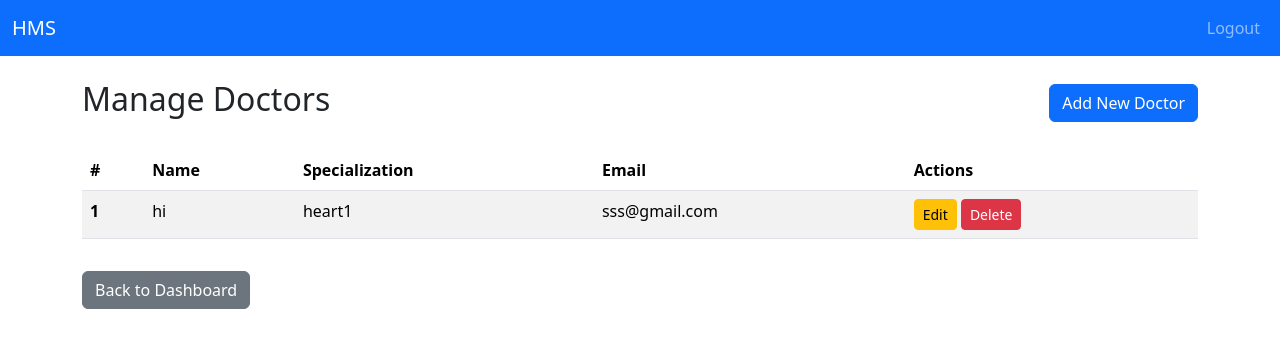
After one commit to Sujal0910/hospital-management-system, a Flask app: page /admin/doctors in a window 1280 px wide. The commit adds this page. Shown: the top 348 px of the page. Run offline with Flask 3, Linux system fonts and the light colour scheme; a user stored in the database is signed in.

Commit message:
Admin DashBoard

```diff
--- a/app.py
+++ b/app.py
@@ -1,8 +1,9 @@
 # Import necessary modules from Flask and its extensions
 from flask import Flask, render_template, request, redirect, url_for, flash
 from flask_sqlalchemy import SQLAlchemy
-from flask_login import UserMixin, LoginManager, login_user,logout_user,login_required
+from flask_login import UserMixin, LoginManager, login_user,logout_user,login_required,current_user
 from werkzeug.security import generate_password_hash, check_password_hash
+from functools import wraps
 import os
 
 # Get the absolute path of the directory where this file is located
@@ -86,6 +87,14 @@ class Treatment(db.Model):
 
     appointment = db.relationship('Appointment', backref=db.backref('treatment', uselist=False))
 
+def admin_required(f):
+    @wraps(f)
+    def decorated_function(*args, **kwargs):
+        if not current_user.is_authenticated or current_user.role != 'admin':
+            flash("You do not have permission to access this page.", "danger")
+            return redirect(url_for('login'))
+        return f(*args, **kwargs)
+    return decorated_function
 # --- Main Application Logic ---
 @app.route('/')
 def index():
@@ -100,8 +109,11 @@ def login():
         if user and user.check_password(password):
             login_user(user)
             flash('Logged in successfully!', 'success')
-            # For now, we'll just redirect to a placeholder. We'll build the dashboard next.
-            return redirect(url_for('index'))
+            if user.role == 'admin':
+                return redirect(url_for('admin_dashboard'))
+            # We will add redirects for doctors and patients here later
+            else:
+                return redirect(url_for('login'))
         else:
             flash('Invalid email or password.', 'danger')
 
@@ -113,5 +125,118 @@ def logout():
     logout_user()
     flash('You have been LoggedOut ','info')
     return redirect(url_for('login'))
+
+
+
+@app.route('/admin/dashboard')
+@login_required
+@admin_required
+def admin_dashboard():
+    return render_template('admin_dashboard.html')
+
+
+@app.route('/admin/add_doctor', methods=['GET', 'POST'])
+@login_required
+@admin_required
+def add_doctor():
+    if request.method == 'POST':
+        name = request.form.get('name')
+        specialization = request.form.get('specialization')
+        email = request.form.get('email')
+        password = request.form.get('password')
+
+        existing_user = User.query.filter_by(email=email).first()
+        if existing_user:
+            flash('Email address already in use.', 'danger')
+            return redirect(url_for('add_doctor'))
+
+        new_user = User(
+            email=email,
+            role='doctor'
+        )
+        new_user.set_password(password)
+        db.session.add(new_user)
+
+        new_doctor = Doctor(
+            name=name,
+            specialization=specialization,
+            user=new_user
+        )
+        db.session.add(new_doctor)
+        db.session.commit()
+
+        flash('Doctor added successfully!', 'success')
+        return redirect(url_for('admin_dashboard'))
+
+    return render_template('add_doctor.html')
+
+@app.route('/admin/doctors')
+@login_required
+@admin_required
+def manage_doctors():
+    doctors=Doctor.query.all()
+    return render_template('manage_doctors.html',doctors=doctors)
+
+
+
+@app.route('/admin/edit_doctor/<int:doctor_id>', methods=['GET', 'POST'])
+@login_required
+@admin_required
+def edit_doctor(doctor_id):
+    doctor =Doctor.query.get_or_404(doctor_id)
+    if request.method == 'POST':
+        doctor.name= request.form.get('name')
+        doctor.specialization=request.form.get('specialization')
+        new_email=request.form.get('email')
+        if new_email != doctor.user.email:
+            existing_user = User.query.filter_by(email=new_email).first()
+            if existing_user:
+                flash('That email is already in use by another account.', 'danger')
+                return redirect(url_for('edit_doctor', doctor_id=doctor.id))
+            doctor.user.email = new_email
+        db.session.commit()
+        flash('Doctor profile updated successfully!', 'success')
+        return redirect(url_for('manage_doctors'))
+
+    return render_template('edit_doctor.html', doctor=doctor)
+
+@app.route('/admin/delete_doctor/<int:doctor_id>', methods=['POST'])
+@login_required
+@admin_required
+def delete_doctor(doctor_id):
+    doctor = Doctor.query.get_or_404(doctor_id)
+    user = doctor.user
+
+    db.session.delete(doctor)
+    db.session.delete(user)
+    db.session.commit()
+
+    flash('Doctor has been removed successfully.', 'success')
+    return redirect(url_for('manage_doctors'))
+
+
+
+
+
+
+
+
+
+
+
+
+
+
+
+
+
+
+
+
+
+
+
+
+
 if __name__ == '__main__':
     app.run(debug=True)
--- a/templates/admin_dashboard.html
+++ b/templates/admin_dashboard.html
@@ -9,7 +9,7 @@
             <div class="card-body">
                 <h5 class="card-title">Total Doctors</h5>
                 <p class="card-text">Manage all doctors in the system.</p>
-                <a href="#" class="btn btn-primary">Manage Doctors</a>
+                <a href="{{ url_for('manage_doctors') }}" class="btn btn-primary">Manage Doctors</a>
             </div>
         </div>
     </div>
--- /dev/null
+++ b/templates/manage_doctors.html
@@ -0,0 +1,41 @@
+{% extends "base.html" %}
+
+{% block content %}
+<div class="d-flex justify-content-between align-items-center mb-4">
+    <h2>Manage Doctors</h2>
+    <a href="{{ url_for('add_doctor') }}" class="btn btn-primary">Add New Doctor</a>
+</div>
+
+<table class="table table-striped table-hover">
+    <thead>
+        <tr>
+            <th scope="col">#</th>
+            <th scope="col">Name</th>
+            <th scope="col">Specialization</th>
+            <th scope="col">Email</th>
+            <th scope="col">Actions</th>
+        </tr>
+    </thead>
+    <tbody>
+        {% for doctor in doctors %}
+        <tr>
+            <th scope="row">{{ loop.index }}</th>
+            <td>{{ doctor.name }}</td>
+            <td>{{ doctor.specialization }}</td>
+            <td>{{ doctor.user.email }}</td>
+            <td>
+                <a href="{{ url_for('edit_doctor', doctor_id=doctor.id) }}" class="btn btn-sm btn-warning">Edit</a>
+                <form action="{{ url_for('delete_doctor', doctor_id=doctor.id) }}" method="POST" class="d-inline">
+                    <button type="submit" class="btn btn-sm btn-danger" onclick="return confirm('Are you sure you want to permanently delete this doctor and their account?');">Delete</button>
+                </form>
+            </td>
+        </tr>
+        {% else %}
+        <tr>
+            <td colspan="5" class="text-center">No doctors found.</td>
+        </tr>
+        {% endfor %}
+    </tbody>
+</table>
+<a href="{{ url_for('admin_dashboard') }}" class="btn btn-secondary mt-3">Back to Dashboard</a>
+{% endblock %}
```
Also changed, not shown: templates/add_doctor.html (added, +30 -0 lines), templates/edit_doctor.html (added, +27 -0 lines), instance/hospital.db.
